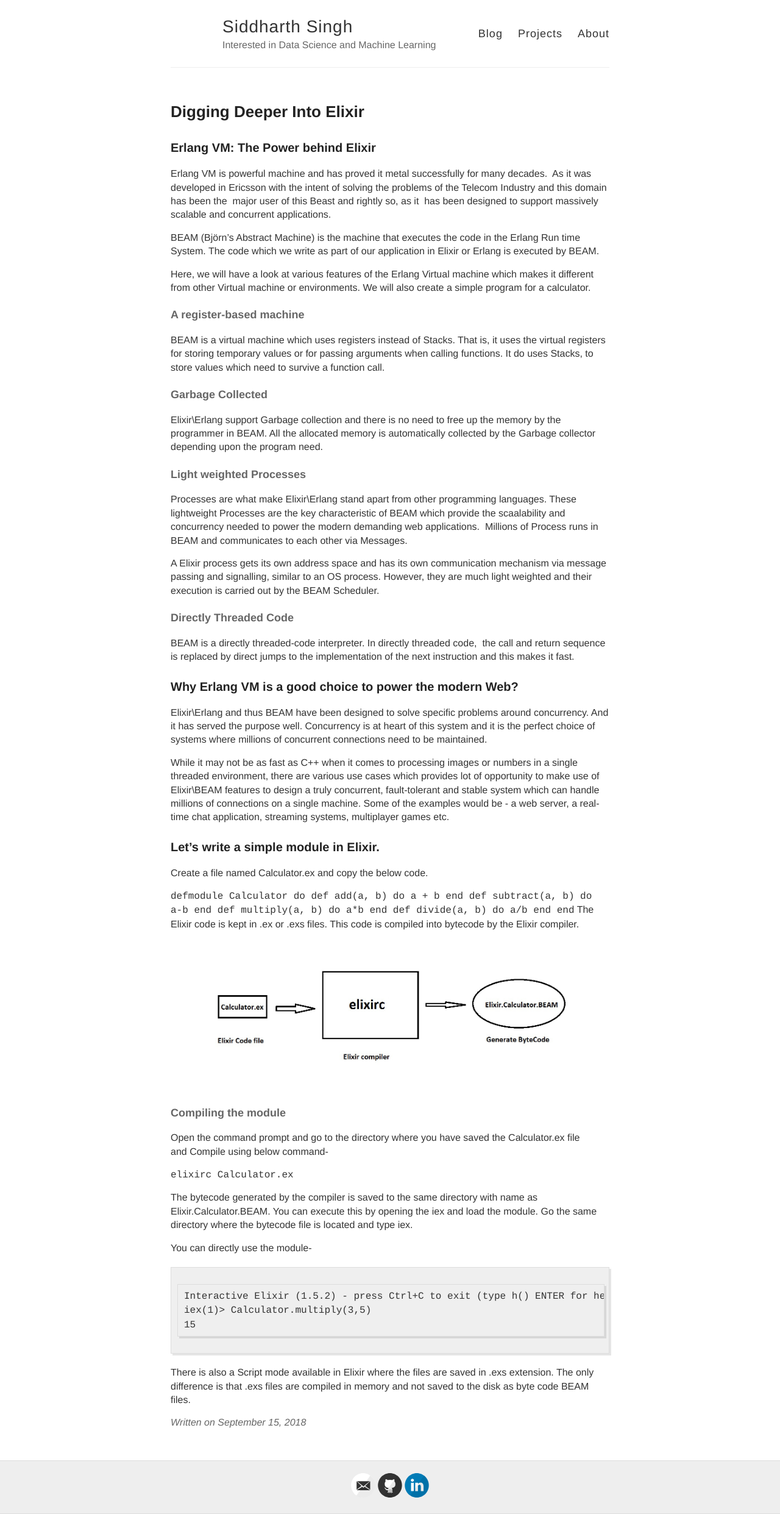
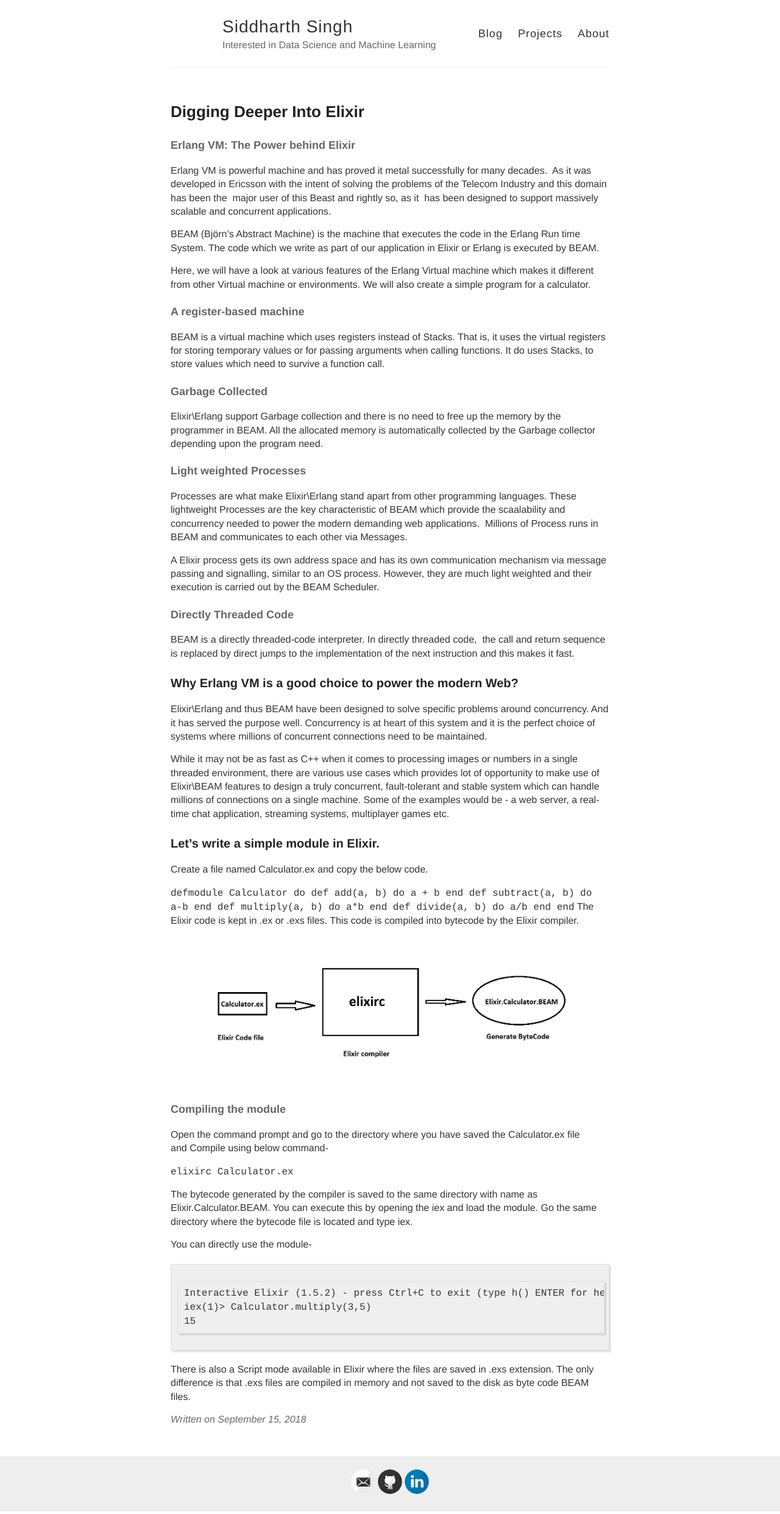
Before and after one commit to siddharthsingh89/siddharthsingh89.github.io, a Jekyll site: the page built from _posts/2018-9-15-Digging-Deeper-into-Elixir.md, in a window 1280 px wide. Shown: the whole page at 61% size. Built offline with Jekyll 4.4.1, drawn with Linux system fonts in a browser that asks for light colours; our own code applies the rules of GitHub Pages for plain Markdown files; comment, search, counter and statistics services are not loaded.

```diff
--- a/_posts/2018-9-15-Digging-Deeper-into-Elixir.md
+++ b/_posts/2018-9-15-Digging-Deeper-into-Elixir.md
@@ -1,4 +1,4 @@
-### Erlang VM: The Power behind Elixir
+#### Erlang VM: The Power behind Elixir
 Erlang VM is powerful machine and has proved it metal successfully for many decades.  As it was developed in Ericsson with the intent of solving the problems of the Telecom Industry and this domain has been the  major user of this Beast and rightly so, as it  has been designed to support massively scalable and concurrent applications.
 
 BEAM (Björn’s Abstract Machine) is the machine that executes the code in the Erlang Run time System. The code which we write as part of our application in Elixir or Erlang is executed by BEAM.
```
